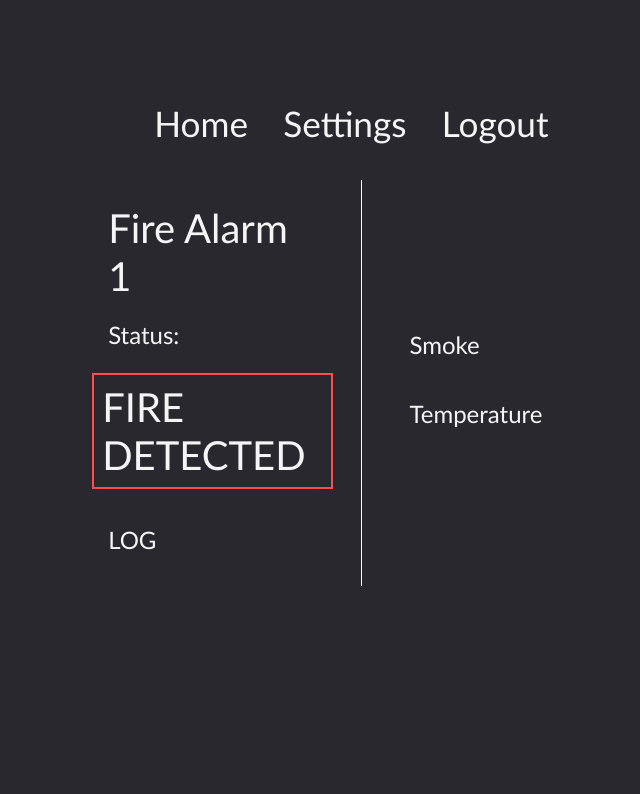
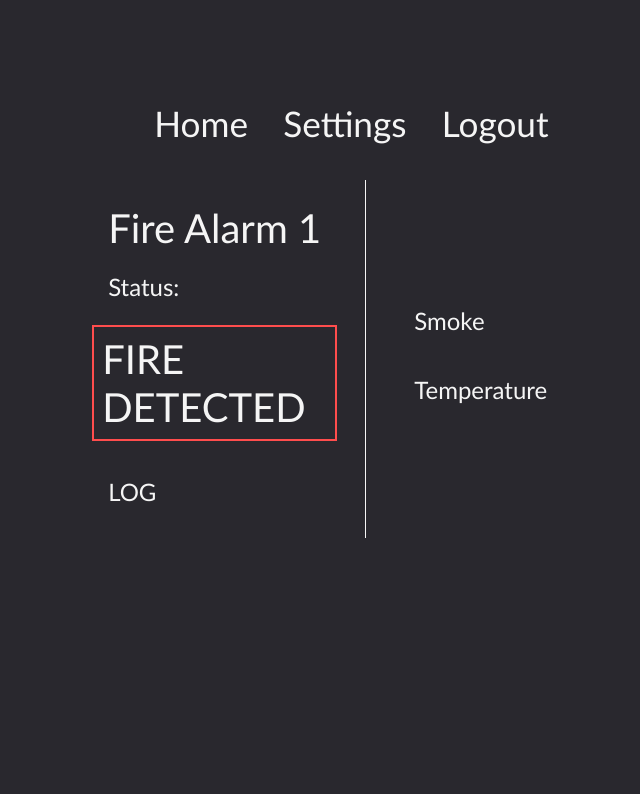
Before and after one commit to SYSC3010-W24/sysc3010-project-l1-g8, a Flask app: page / in a window 1280 px wide. Shown: the top 794 px of the page, without its empty margins (271-911 px from the left). Run offline with Flask 3, Linux system fonts and the light colour scheme; parts of the project's set-up code (start-up, migrations or seed data) failed here and were passed over.

Commit message:
refactor: Change title text in home pgae to no wrap

```diff
--- a/web-app/static/index.css
+++ b/web-app/static/index.css
@@ -1,7 +1,7 @@
 html,
 body {
   height: 100%;
-  margin: 1em 0 0  0;
+  margin: 1em 0 0 0;
   display: flex;
   justify-content: center;
   align-items: flex-start;
@@ -37,10 +37,12 @@ body {
 .alarm-name {
   margin-bottom: 0.5em;
   font-size: 2.5em;
+  white-space: nowrap;
 }
 
 .title-2 {
   font-size: 1.5em;
+  white-space: nowrap;
 }
 
 .log-box {
--- a/web-app/templates/sign-up.html
+++ b/web-app/templates/sign-up.html
@@ -11,7 +11,7 @@
     <main>
       <div class="nav-bar">
         <a href="/">Home</a>
-        <a href="/login">Sign Up</a>
+        <a href="/signup">Sign Up</a>
       </div>
       <form>
         <div class="form-box">
```
